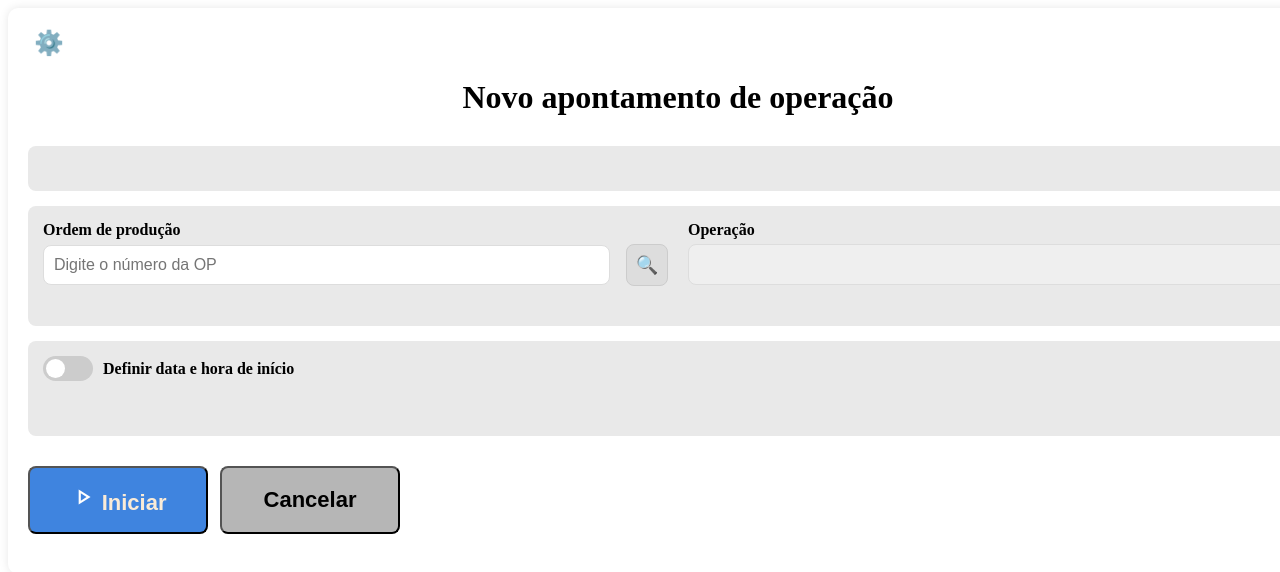
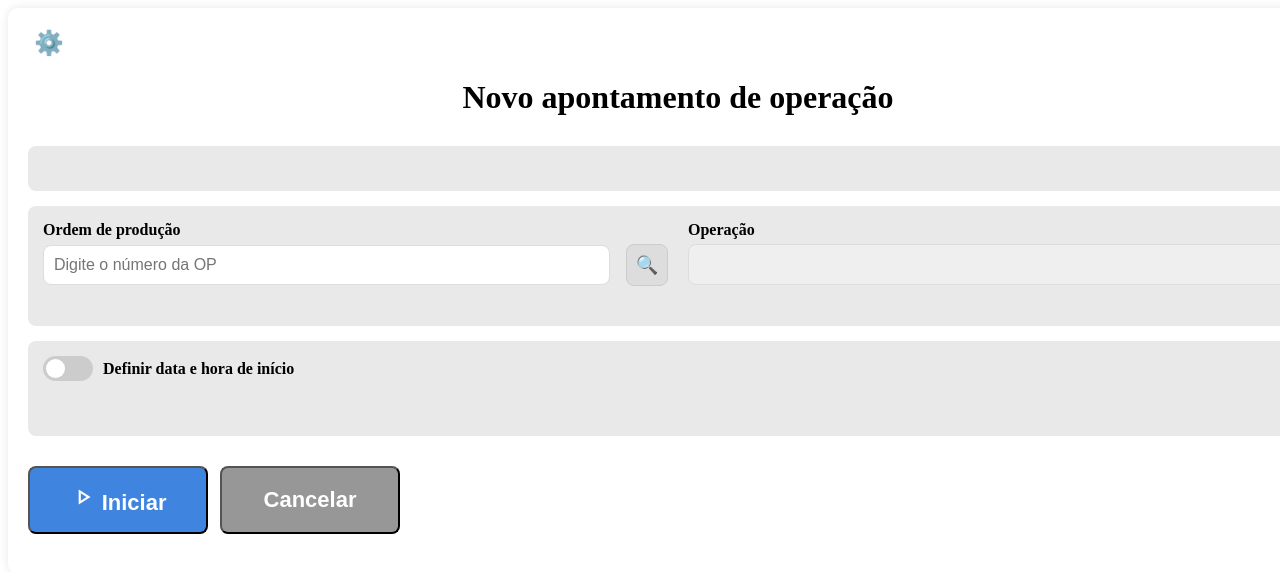
Before and after one commit to lvhilgert/apontamentoProducao, an Angular app: page /apontamento in a window 1280 px wide. Shown: the top 572 px of the page. Built offline with nearby package versions, Linux system fonts and the light colour scheme.

Commit message:
novaModelagem3

```diff
--- a/src/app/apontamento/apontamento.component.css
+++ b/src/app/apontamento/apontamento.component.css
@@ -177,15 +177,15 @@ select {
 }
 
 /* Cores dos botões */
-.green { background-color: #4CAF50; }
-.yellow { background-color: #ffde06; }
-.red   { background-color: #f44336; }
-.blue  { background-color: #3f84df; color: antiquewhite;}
-.gray  { background-color: #b6b6b6; }
+.green { background-color: #4CAF50; color: rgb(255, 255, 255);}
+.yellow { background-color: #ffde06; color: rgb(255, 255, 255);}
+.red   { background-color: #f44336; color: rgb(255, 255, 255);}
+.blue  { background-color: #3f84df; color: rgb(255, 255, 255);}
+.gray  { background-color: #979797; }
 
-.button-large.red { background-color: #f44336; }
-.button-large.gray { background-color: #b6b6b6; }
-.button-large.blue { background-color: #3f84df; }
+.button-large.red { background-color: #f44336; color: rgb(255, 255, 255);}
+.button-large.gray { background-color: #979797; color: rgb(255, 255, 255);}
+.button-large.blue { background-color: #3f84df; color: rgb(255, 255, 255);}
 
 .tag-button {
   padding: 10px 15px;
```
